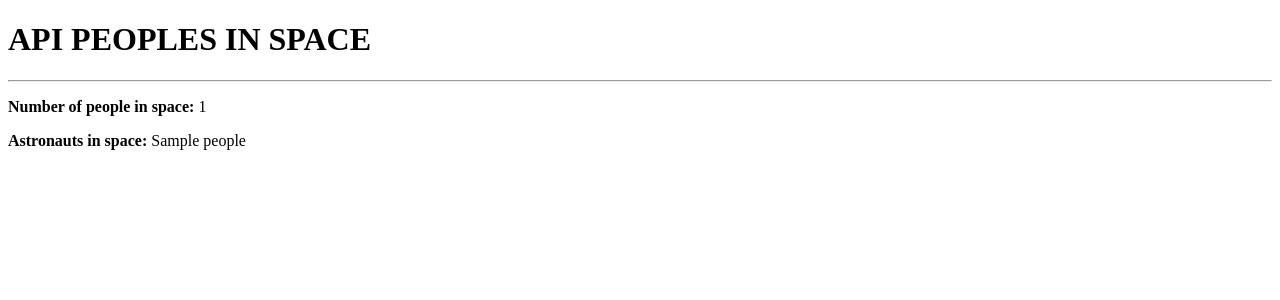
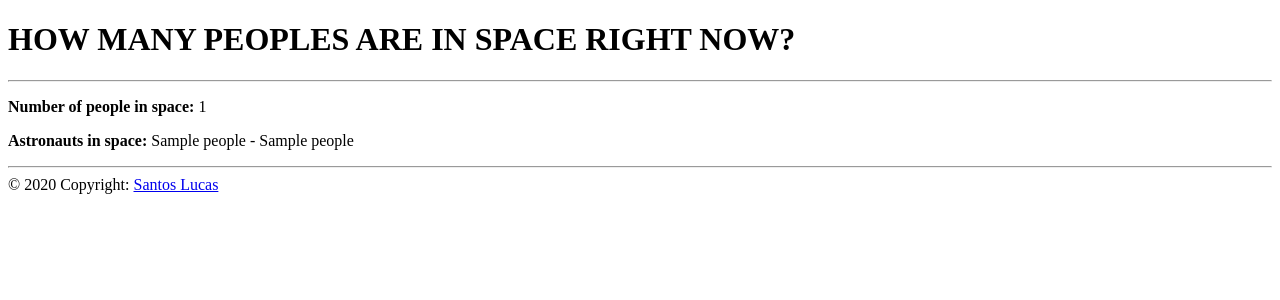
Before and after one commit to LuccaSantos/People-in-space, a Django app: page / in a window 1280 px wide. Shown: the top 300 px of the page. Run offline with Django 3.2, Linux system fonts and the light colour scheme; tables that the repository leaves empty hold one stand-in row (values such as "Sample post"); a database or web service that is not in the repository returns one stand-in record (values such as "Sample title"); data that the repository does not hold is empty.

Commit message:
fixed the render of information that come from api in template

```diff
--- a/core/templates/base.html
+++ b/core/templates/base.html
@@ -1,17 +1,28 @@
 <!DOCTYPE html>
 <html lang="en">
+
 <head>
     <meta charset="UTF-8">
     <meta name="viewport" content="width=device-width, initial-scale=1.0">
     <meta http-equiv="X-UA-Compatible" content="ie=edge">
     <title>Document</title>
 </head>
+
 <body>
     <header>
-        <h1>API PEOPLES IN SPACE</h1>
+        <h1>HOW MANY PEOPLES ARE IN SPACE RIGHT NOW?</h1>
     </header>
     <hr>
-    {% block content %}
-    {% endblock %}
+    <main>
+        {% block content %}
+        {% endblock %}
+    </main>
+    <hr>
+    <footer>
+        <div>© 2020 Copyright:
+            <a href="#">Santos Lucas</a>
+        </div>
+    </footer>
 </body>
+
 </html>
--- a/core/templates/core/index.html
+++ b/core/templates/core/index.html
@@ -3,6 +3,9 @@
 {% block content %}
 
 <p><strong>Number of people in space:</strong> {{ astronauts.number }} </p>
-<p><strong>Astronauts in space:</strong> {{ astronauts.people }}</p>
-
+<p><strong>Astronauts in space:</strong>
+{% for i in astronauts.people %}
+    {{ i.people }} - {{ i.name }}
+{% endfor %}
+</p>
 {% endblock %}
--- a/core/views.py
+++ b/core/views.py
@@ -1,12 +1,8 @@
 from django.shortcuts import render, HttpResponse
+from django import template
 import requests
 import json
 
-
-# def jprint(obj):
-#     # create a formatted string of the Python JSON object
-#     text = json.dumps(obj, sort_keys=True, indent=4)
-#     return(text)
 
 def get_function():
     url = 'http://api.open-notify.org/astros.json'
```
